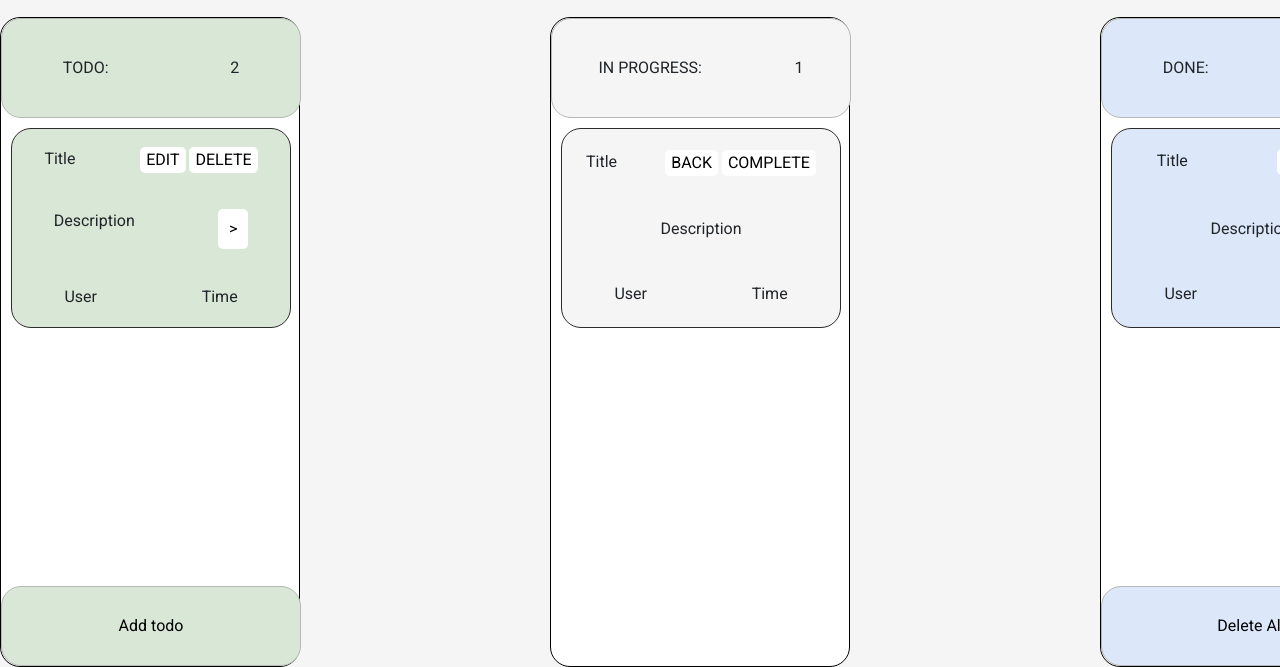
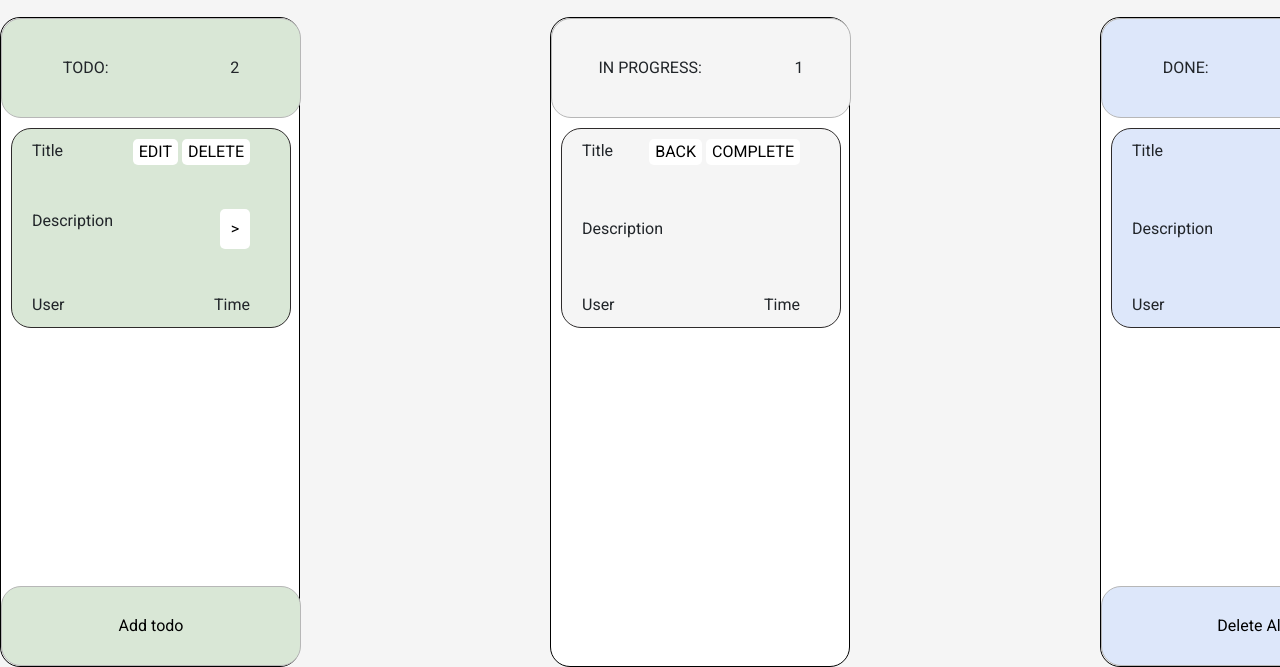
Before and after one commit to Malafeyeu/Trello, a website built with Parcel: page src/index.html in a window 1280 px wide. Shown: the part 163-830 px from the top of the page. Built offline with nearby package versions, Linux system fonts and the light colour scheme.

Commit message:
init (task 1): fix some styles

```diff
--- a/src/scss/variables.scss
+++ b/src/scss/variables.scss
@@ -17,6 +17,7 @@
   background-color: rgb(255, 255, 255);
   border: 1px solid black;
   border-radius: 20px;
+  box-sizing: border-box;
 }
 
 //миксин хедера карточки
@@ -65,5 +66,9 @@
 //миксин флекса для task)
 @mixin flex {
   display: flex;
-  justify-content: space-around;
+  justify-content: space-between;
+  padding-left: 10px;
+  padding-right: 20px;
+  padding-top: 5px;
+  padding-bottom: 5px;
 }
```
